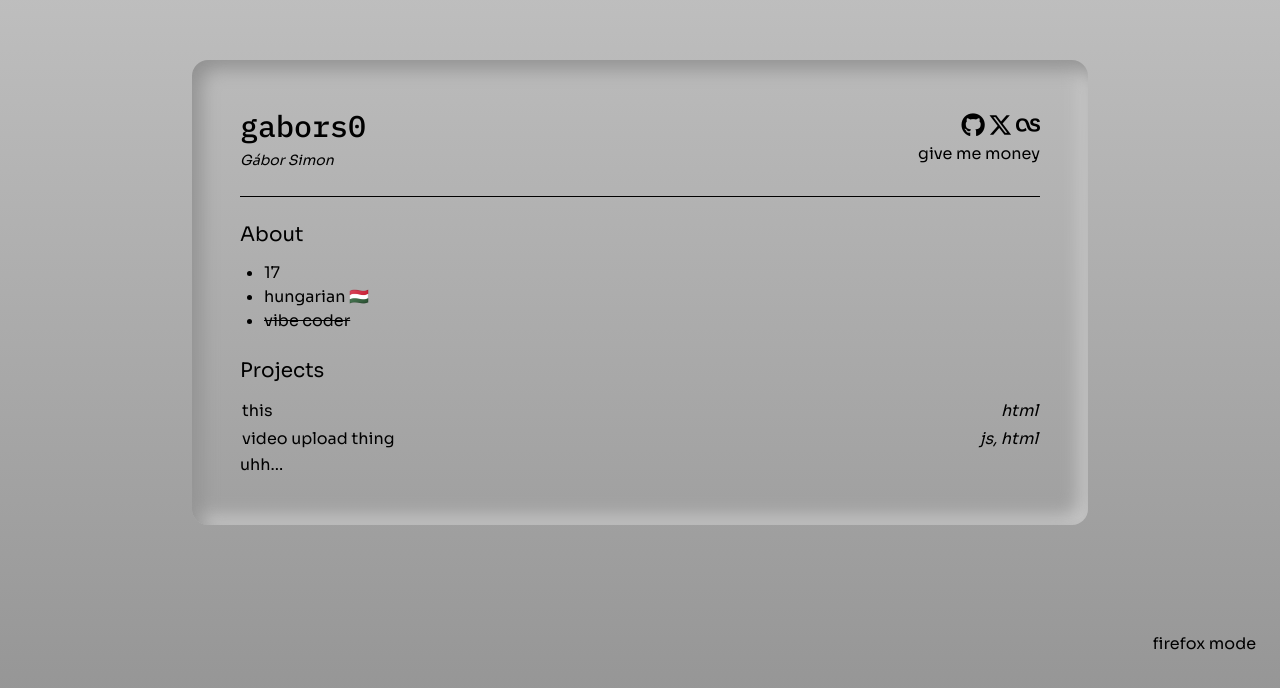
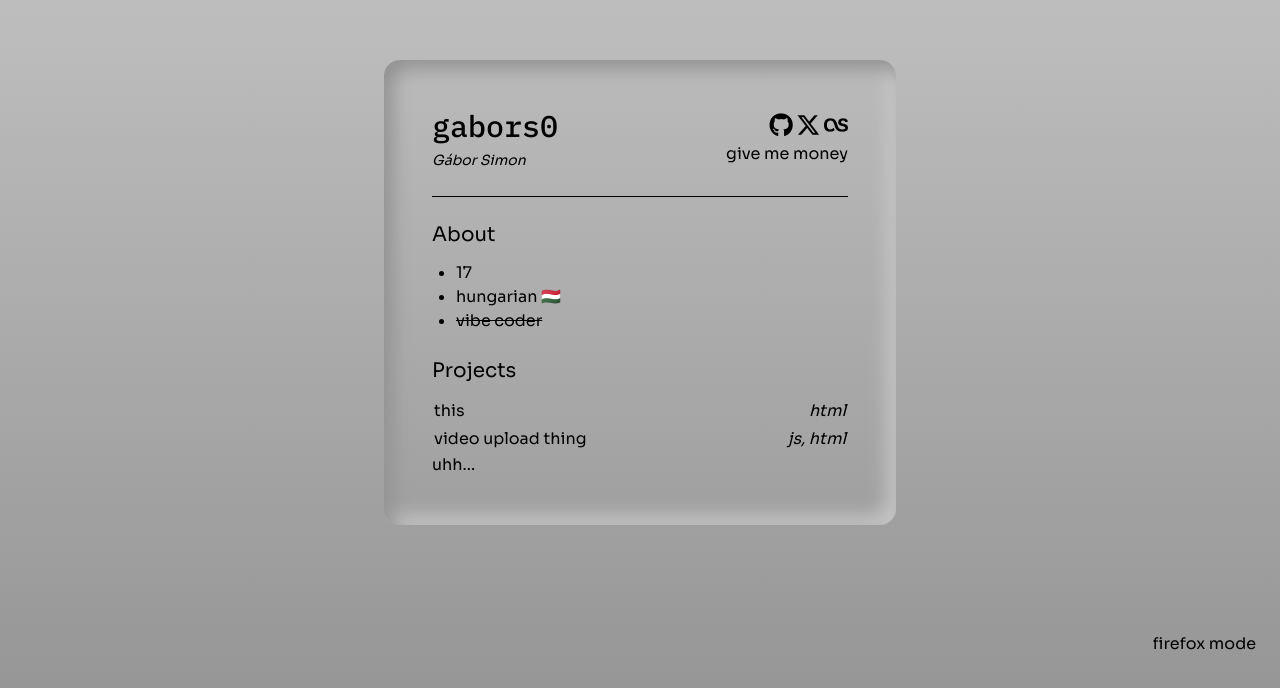
Before and after one commit to gabors0/www, a website: page index.html in a window 1280 px wide. Shown: the part 108-796 px from the top of the page. Drawn offline with Linux system fonts and the light colour scheme.

Commit message:
why does it look different for me

```diff
--- a/index.html
+++ b/index.html
@@ -86,7 +86,7 @@
 
   <div class="flex justify-center items-center h-full">
     <div id="card"
-      class="lg:w-[70%] lg:h-fit w-full h-full lg:cool-shadow p-12 lg:rounded-2xl outline-0 transition-transform duration-150">
+      class="lg:w-[40%] lg:h-fit w-full h-full lg:cool-shadow p-12 lg:rounded-2xl outline-0 transition-transform duration-150">
       <!--titles-->
       <div class="content flex flex-row justify-between mb-6">
         <div>
```
